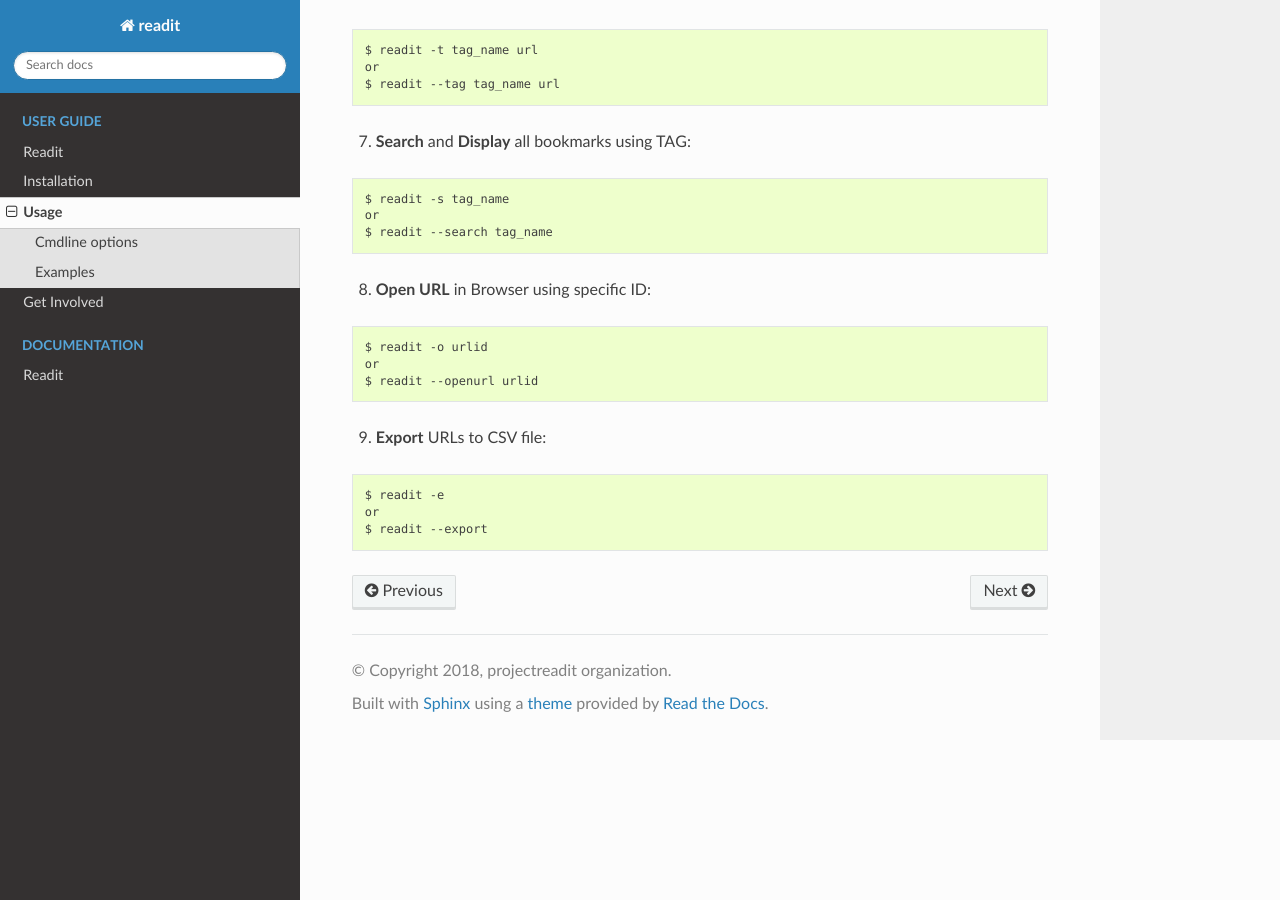
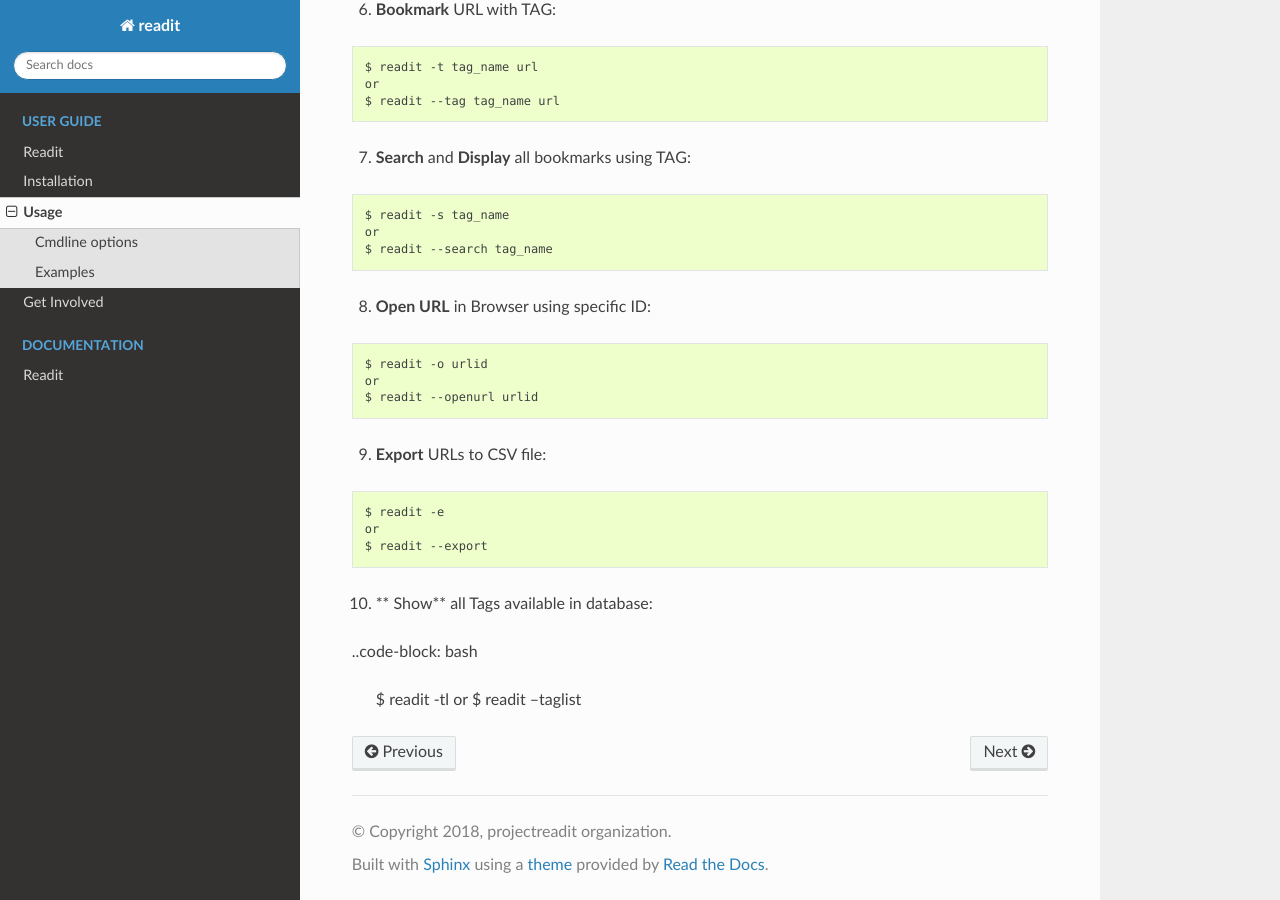
Before and after one commit to pythonpune/readit, a Sphinx documentation site: the page built from docs/usage.rst, in a window 1280 px wide and 900 px high, scrolled down 1385 px. Built offline with Sphinx 7.4.7 and the Read the Docs theme 2.0.0, drawn with Linux system fonts in a browser that asks for light colours; some of the changed text lies outside the part shown.

Commit message:
Update new feaure of in docs

```diff
--- a/docs/Readit.rst
+++ b/docs/Readit.rst
@@ -24,7 +24,7 @@
 * Update a Bookmarked URL with specific ID
 * URL validation
 * Open URL in browser
-* Export URLs to CSV file
+* Show all Tags available in database
 
 
 .. |Python| image:: https://img.shields.io/badge/python-2.7%2C%203.6-blue.svg
--- a/docs/usage.rst
+++ b/docs/usage.rst
@@ -20,6 +20,7 @@
         -v, --view TEXT...    Show bookmarks
         -o, --openurl TEXT    Open URL in Browser
         -e, --export TEXT...  Export URLs to csv file
+        -tl, --taglist TEXT   Show all Tags available in database
         -V, --version         Check latest version
         --help                Show this message and exit.
 
@@ -104,3 +105,11 @@
         $ readit -e
         or
         $ readit --export
+
+10. ** Show** all Tags available in database:
+
+..code-block: bash
+
+       $ readit -tl
+       or
+       $ readit --taglist
```
